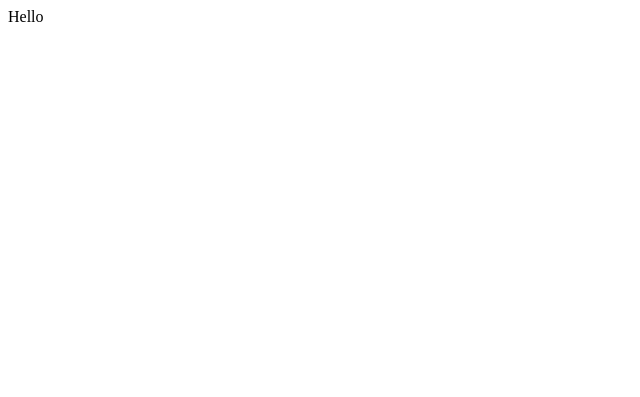
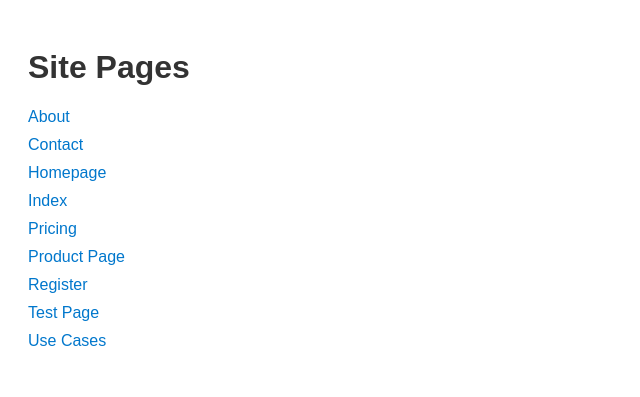
Before and after one commit to prifina/website, a plain HTML site: page index.html in a window 1280 px wide. Shown: the whole page, without its empty margins (0-640 px from the left). Drawn offline with Linux system fonts and the light colour scheme.

Commit message:
Update index.html

```diff
--- a/index.html
+++ b/index.html
@@ -1 +1,44 @@
-Hello
+<!DOCTYPE html>
+<html lang="en">
+<head>
+  <meta charset="UTF-8">
+  <title>Site Index</title>
+  <style>
+    body {
+      font-family: Arial, sans-serif;
+      padding: 20px;
+    }
+    h1 {
+      color: #333;
+    }
+    ul {
+      list-style: none;
+      padding-left: 0;
+    }
+    li {
+      margin-bottom: 10px;
+    }
+    a {
+      text-decoration: none;
+      color: #0077cc;
+    }
+    a:hover {
+      text-decoration: underline;
+    }
+  </style>
+</head>
+<body>
+  <h1>Site Pages</h1>
+  <ul>
+    <li><a href="about.html">About</a></li>
+    <li><a href="contact.html">Contact</a></li>
+    <li><a href="homepage.html">Homepage</a></li>
+    <li><a href="index.html">Index</a></li>
+    <li><a href="pricing.html">Pricing</a></li>
+    <li><a href="productpage.html">Product Page</a></li>
+    <li><a href="reg.html">Register</a></li>
+    <li><a href="testi.html">Test Page</a></li>
+    <li><a href="usecases.html">Use Cases</a></li>
+  </ul>
+</body>
+</html>
```
